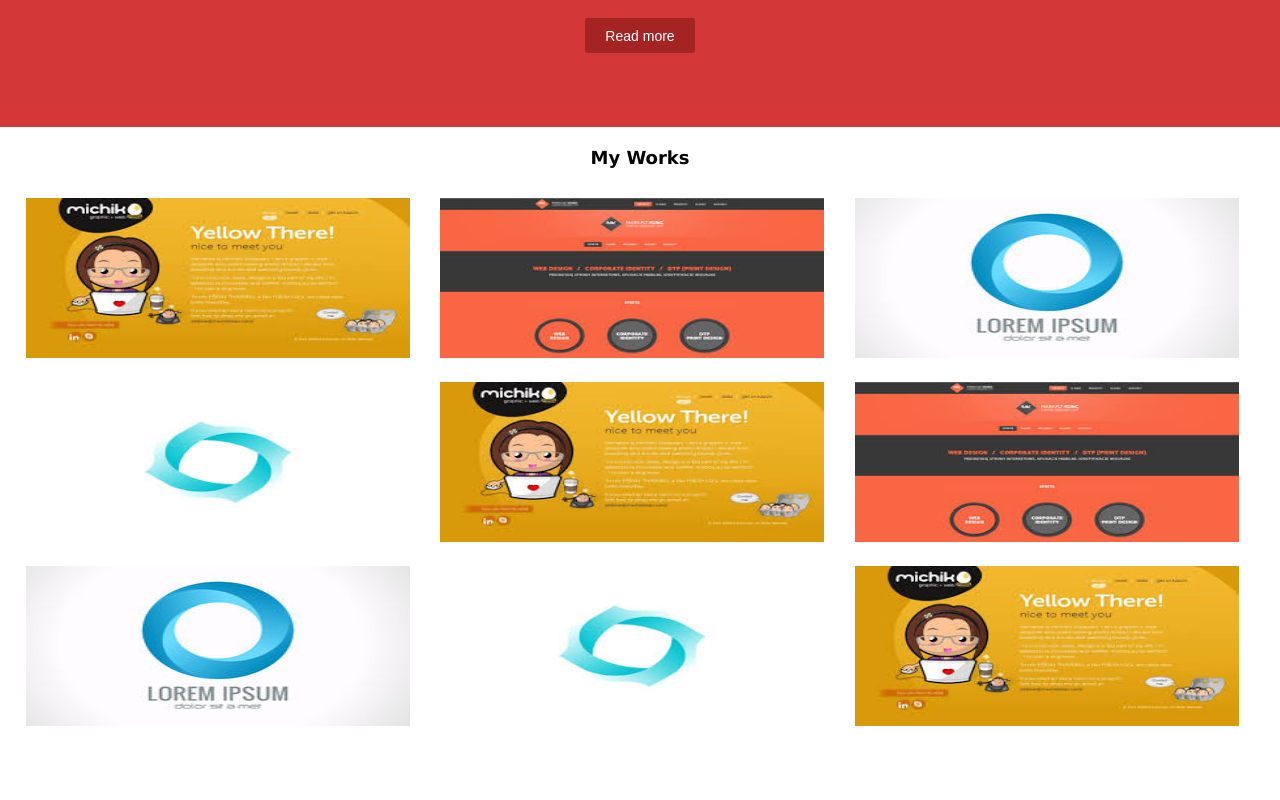
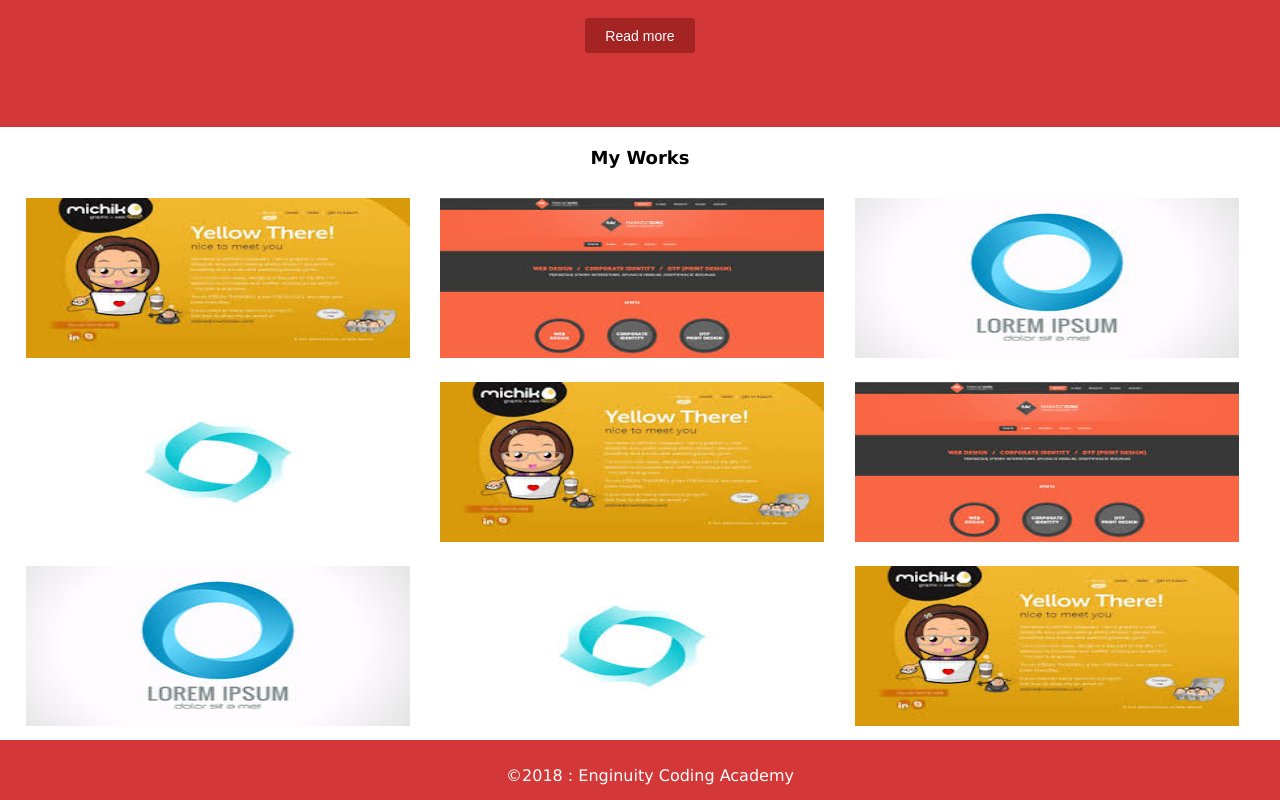
Before and after one commit to Barihatu/portfolio, a plain HTML site: page index.html in a window 1280 px wide. Shown: the part 323-1123 px from the top of the page. Before the commit the page ends 1053 px from the top, so only its background shows below. Drawn offline with Linux system fonts and the light colour scheme.

Commit message:
added footer

```diff
--- a/index.html
+++ b/index.html
@@ -63,5 +63,9 @@
     <img src="images/work1.jpg" alt="works 4">
 </div>
 
+<footer>
+    <p>&copy2018 : Enginuity Coding Academy </p>
+</footer>
+
 </body>
 </html>
--- a/styles.css
+++ b/styles.css
@@ -97,6 +97,17 @@ body{
     margin: 20px 0 10px 0;
 }
 
+footer{
+    width: 100%;
+    height: 40px;
+    text-align: center;
+    color: #fff;
+    background-color: #D33737;
+    padding: 10px;
+    margin-top: 10px;
+
+}
+
 @media only screen and (max-width: 700px){
     #logo{
         width: 100%;
```
